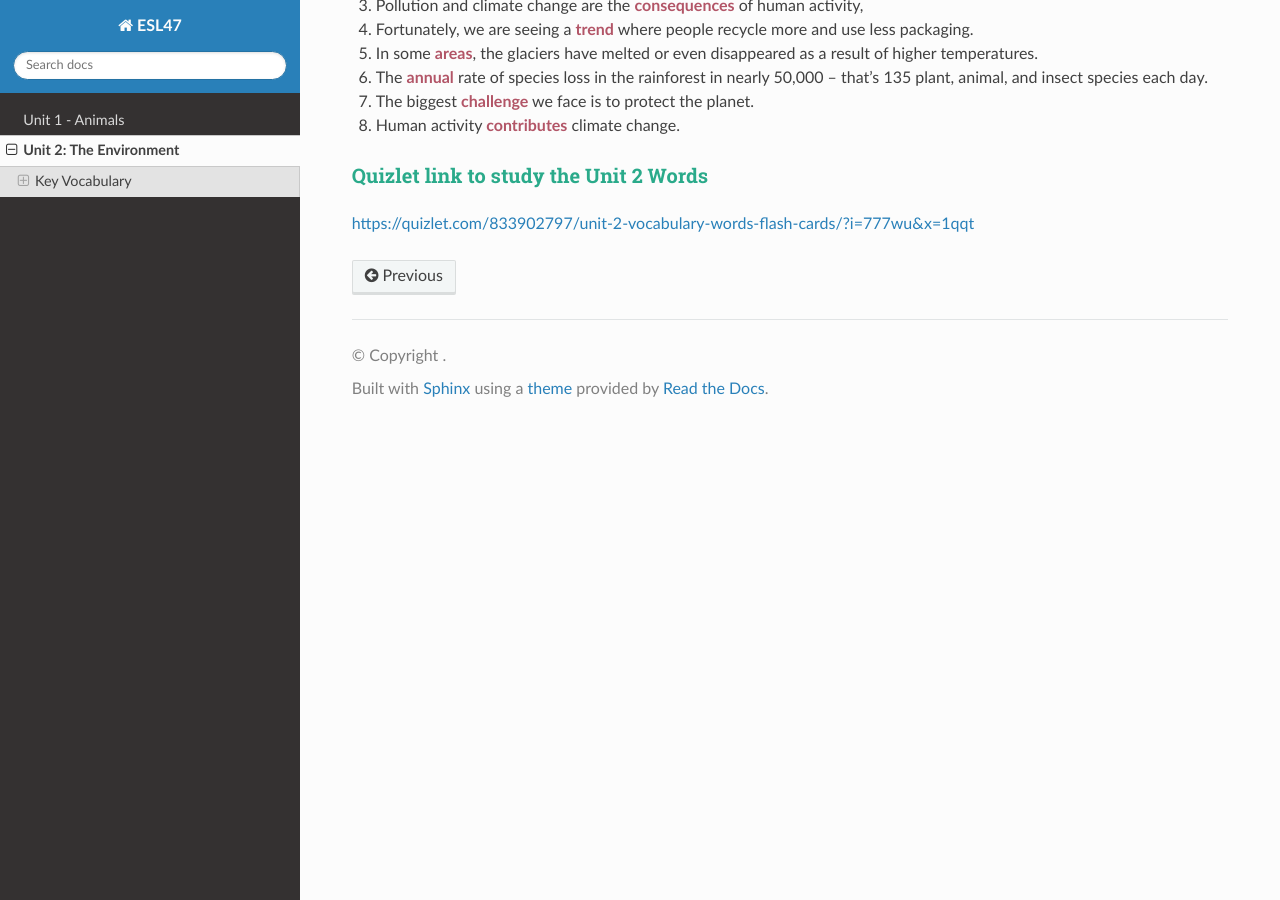
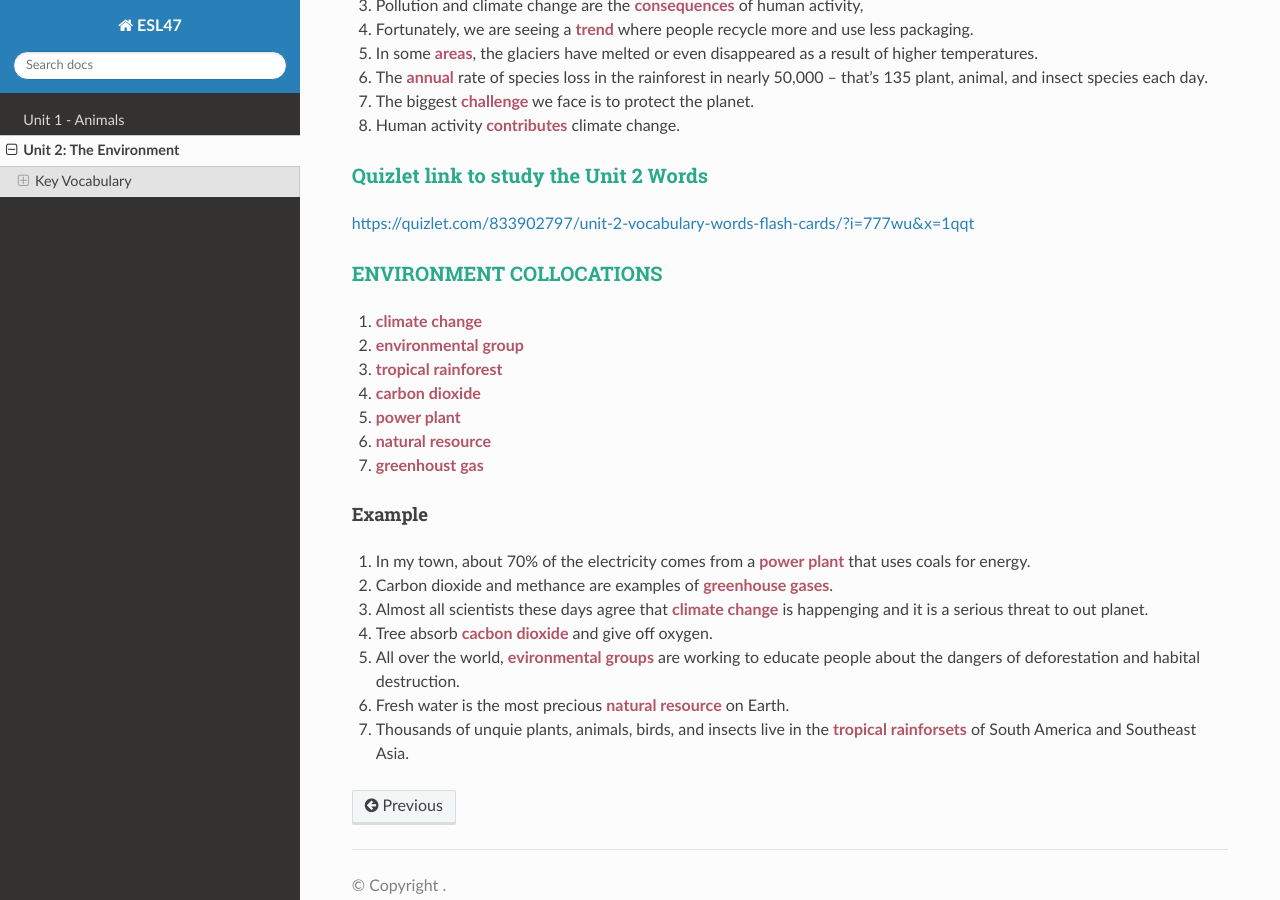
Before and after one commit to vpa24/ESL-47---Intermediate-Low-Integrated-Reading-Writing, a Sphinx documentation site: the page built from docs/source/unit2.md, in a window 1280 px wide and 900 px high, scrolled down 1741 px. Built offline with Sphinx 7.4.7 and the Read the Docs theme 2.0.0, drawn with Linux system fonts in a browser that asks for light colours.

Commit message:
adding ENVIRONMENT COLLOCATIONS section

```diff
--- a/docs/source/unit2.md
+++ b/docs/source/unit2.md
@@ -71,3 +71,23 @@
 ### Quizlet link to study the Unit 2 Words
 
 [https://quizlet.com/833902797/unit-2-vocabulary-words-flash-cards/?i=777wu&x=1qqt](https://quizlet.com/833902797/unit-2-vocabulary-words-flash-cards/?i=777wu&x=1qqt)
+
+### ENVIRONMENT COLLOCATIONS
+
+1. **climate change**
+2. **environmental group**
+3. **tropical rainforest**
+4. **carbon dioxide**
+5. **power plant**
+6. **natural resource**
+7. **greenhoust gas**
+
+#### Example
+
+1. In my town, about 70% of the electricity comes from a **power plant** that uses coals for energy.
+2. Carbon dioxide and methance are examples of **greenhouse gases**.
+3. Almost all scientists these days agree that **climate change** is happenging and it is a serious threat to out planet.
+4. Tree absorb **cacbon dioxide** and give off oxygen.
+5. All over the world, **evironmental groups** are working to educate people about the dangers of deforestation and habital destruction.
+6. Fresh water is the most precious **natural resource** on Earth.
+7. Thousands of unquie plants, animals, birds, and insects live in the **tropical rainforsets** of South America and Southeast Asia.
```
